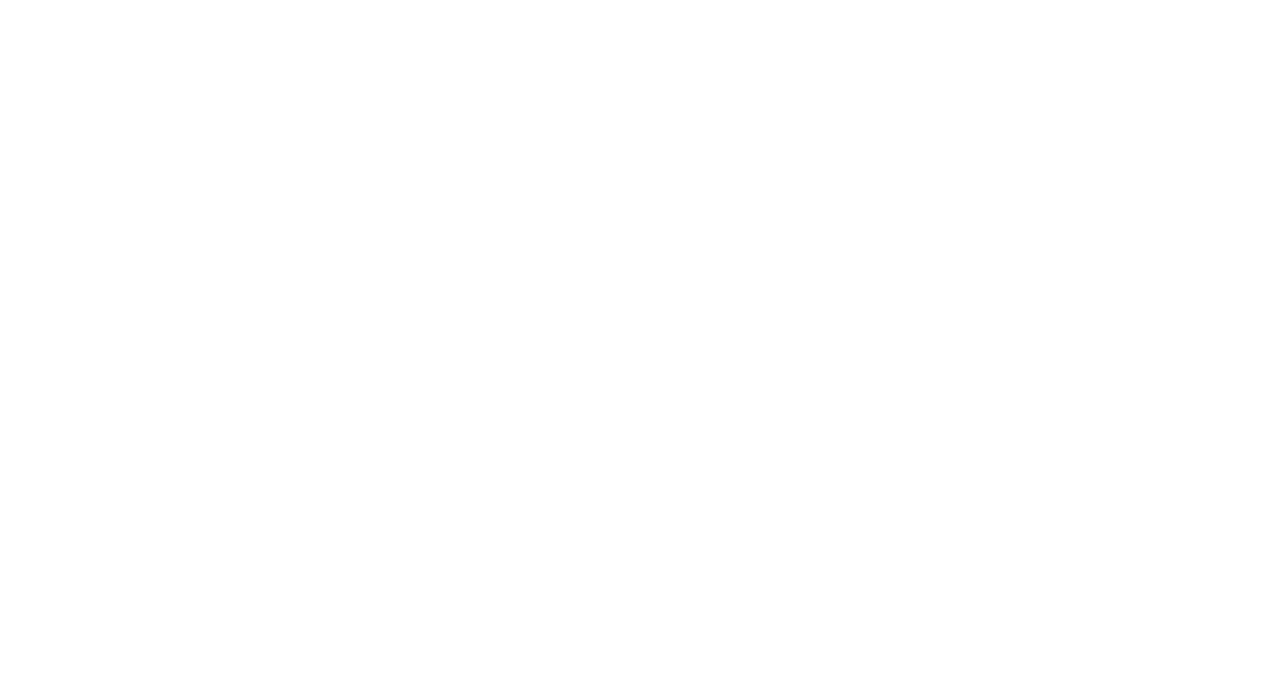
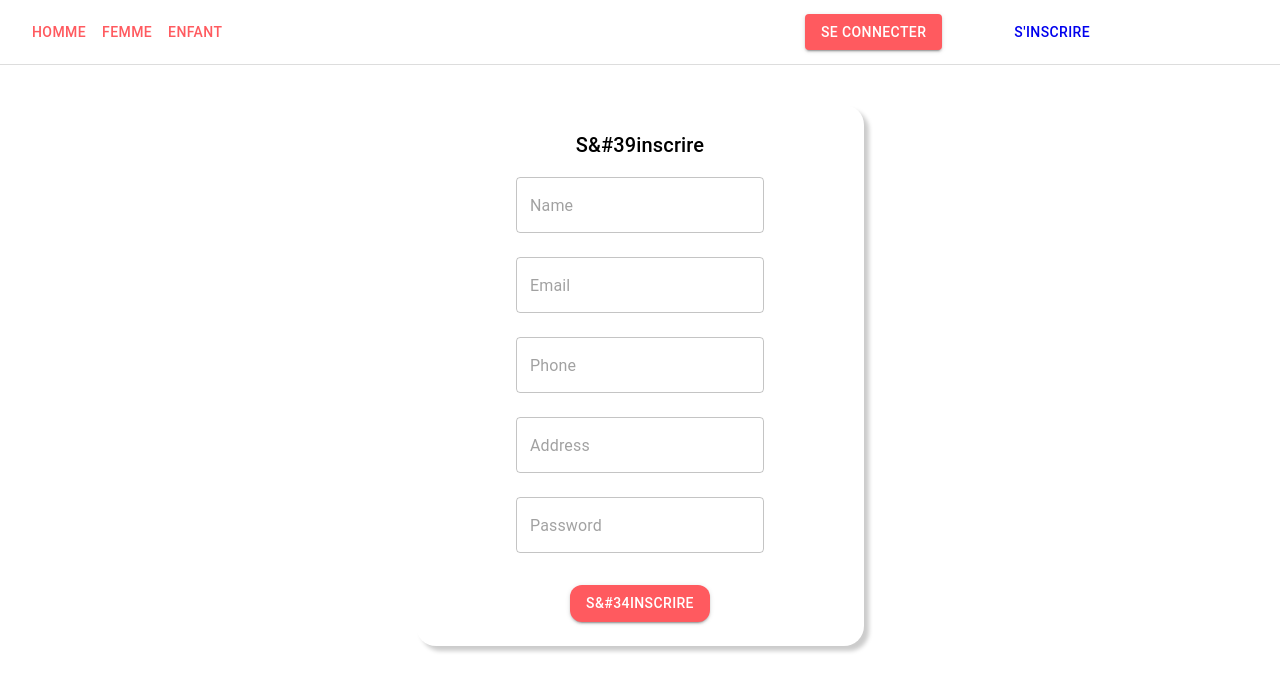
Before and after one commit to smail16/mern-stack-project, a React (Create React App) app: page /signup in a window 1280 px wide. Before the commit this address had no page. Shown: the top 692 px of the page. Built offline with nearby package versions, Linux system fonts and the light colour scheme.

Commit message:
comp cart

```diff
--- /dev/null
+++ b/src/components/card/index.jsx
@@ -0,0 +1,30 @@
+import * as React from 'react'
+import Card from '@mui/material/Card'
+import CardActions from '@mui/material/CardActions'
+import CardContent from '@mui/material/CardContent'
+import CardMedia from '@mui/material/CardMedia'
+import Button from '@mui/material/Button'
+import Typography from '@mui/material/Typography'
+
+function CardModel() {
+  return (
+    <Card sx={{ maxWidth: 320, borderRadius: '16px' }}>
+      <CardMedia
+        sx={{ height: 400 }}
+        image="https://contents.mediadecathlon.com/p2073348/k$1c0d555588837c40b5412a7eaf8f715b/t-shirt-slim-500-homme-blanc.jpg?format=auto&quality=40&f=800x800"
+        title="green iguana"
+      />
+      <CardContent>
+        <Typography variant="body2" color="text.secondary" align="center">
+          <h3>title</h3>
+          <strong><p>price : 109$</p></strong>
+        </Typography>
+      </CardContent>
+      {/* <CardActions>
+        <Button size="small">Share</Button>
+        <Button size="small">Learn More</Button>
+      </CardActions> */}
+    </Card>
+  )
+}
+export default CardModel
--- /dev/null
+++ b/src/components/carddDetails/index.jsx
@@ -0,0 +1,59 @@
+import * as React from 'react'
+
+import {
+  Button, FormControl, IconButton, InputLabel, MenuItem, Select,
+} from '@mui/material'
+
+function CardDetails() {
+  const [age, setAge] = React.useState('')
+
+  const handleChange = (event) => {
+    setAge(event.target.value)
+  }
+  return (
+    <div>
+      <div className="photos">
+        <img src="" alt="" />
+        <img src="" alt="" />
+        <img src="" alt="" />
+      </div>
+      <div className="description">
+        <h1>Title</h1>
+        <h2>Price</h2>
+      </div>
+      <div className="achat">
+        <FormControl variant="standard" sx={{ m: 1, minWidth: 120 }}>
+          <InputLabel id="demo-simple-select-standard-label">Quantité</InputLabel>
+          <Select
+            labelId="demo-simple-select-standard-label"
+            id="demo-simple-select-standard"
+            value={age}
+            onChange={handleChange}
+            label="Age"
+          >
+            <MenuItem value="" />
+            <MenuItem value={1}>1</MenuItem>
+            <MenuItem value={2}>2</MenuItem>
+            <MenuItem value={3}>3</MenuItem>
+            <MenuItem value={4}>4</MenuItem>
+          </Select>
+        </FormControl>
+        <Button variant="contained"> Ajouter au panier</Button>
+        <IconButton color="primary" aria-label="add to shopping cart" />
+        {/* <h3>
+          {' '}
+          Lets go for a
+          {' '}
+          <ProductionQuantityLimitsIcon/>
+          ?
+          {' '}
+        </h3> */}
+      </div>
+      <div className="description">
+        <p>description</p>
+      </div>
+    </div>
+  )
+}
+
+export default CardDetails
--- a/src/components/index.js
+++ b/src/components/index.js
@@ -1 +1,5 @@
 export { default as NavBar } from './navBar'
+export { default as CardModel } from './card'
+export { default as ModalSignup } from './modelsignup'
+export { default as ModalSignin } from './modelsignin'
+export { default as CardDetails } from './carddDetails'
--- /dev/null
+++ b/src/components/modelsignin/index.jsx
@@ -0,0 +1,61 @@
+import * as React from 'react'
+import Box from '@mui/material/Box'
+import Modal from '@mui/material/Modal'
+import Button from '@mui/material/Button'
+import Typography from '@mui/material/Typography'
+import { TextField } from '@mui/material'
+
+const style = {
+  display: 'flex',
+  flexDirection: 'column',
+  maxWidth: 400,
+  alignItems: 'center',
+  justifyContent: 'center',
+  bgcolor: 'background.paper',
+  margin: 'auto',
+  marginTop: 5,
+  padding: 3,
+  borderRadius: 5,
+  boxShadow: '5px 5px 4px #ccc',
+  sx: { ':hover': { boxShadow: '1px 3px 7px #ccc' } },
+}
+
+function ModalSignin() {
+  const [open, setOpen] = React.useState(false)
+  const handleOpen = () => setOpen(true)
+  const handleClose = () => setOpen(false)
+
+  return (
+    <>
+      {/* <Button onClick={handleOpen}>Open modal</Button> */}
+      {/* <Modal
+        keepMounted
+        open={open}
+        onClose={handleClose}
+        aria-labelledby="keep-mounted-modal-title"
+        aria-describedby="keep-mounted-modal-description"
+      > */}
+      <Box sx={style}>
+        <Typography id="keep-mounted-modal-title" variant="h6" component="h2">
+          Se connecter
+        </Typography>
+        <TextField margin="normal" type="text" variant="outlined" placeholder="Name" />
+        {' '}
+        <TextField margin="normal" type="password" variant="outlined" placeholder="Password" />
+        <Button
+          sx={{
+            marginTop: 3,
+            borderRadius: 3,
+          }}
+          variant="contained"
+        >
+          Se connecter
+
+        </Button>
+      </Box>
+      {/* </Modal> */}
+
+    </>
+  )
+}
+export default ModalSignin
--- /dev/null
+++ b/src/components/modelsignup/index.jsx
@@ -0,0 +1,67 @@
+import * as React from 'react'
+import Box from '@mui/material/Box'
+import Modal from '@mui/material/Modal'
+import Button from '@mui/material/Button'
+import Typography from '@mui/material/Typography'
+import { TextField } from '@mui/material'
+
+const style = {
+  display: 'flex',
+  flexDirection: 'column',
+  maxWidth: 400,
+  alignItems: 'center',
+  justifyContent: 'center',
+  bgcolor: 'background.paper',
+  margin: 'auto',
+  marginTop: 5,
+  padding: 3,
+  borderRadius: 5,
+  boxShadow: '5px 5px 4px #ccc',
+  sx: { ':hover': { boxShadow: '1px 3px 7px #ccc' } },
+}
+
+function ModalSignup() {
+  const [open, setOpen] = React.useState(false)
+  const handleOpen = () => setOpen(true)
+  const handleClose = () => setOpen(false)
+
+  return (
+    <>
+      {/* <Button onClick={handleOpen}>Open modal</Button> */}
+      {/* <Modal
+        keepMounted
+        open={open}
+        onClose={handleClose}
+        aria-labelledby="keep-mounted-modal-title"
+        aria-describedby="keep-mounted-modal-description"
+      > */}
+      <Box sx={style}>
+        <Typography id="keep-mounted-modal-title" variant="h6" component="h2">
+          S&#39inscrire
+        </Typography>
+        <TextField margin="normal" type="text" variant="outlined" placeholder="Name" />
+        {' '}
+        <TextField margin="normal" type="email" variant="outlined" placeholder="Email" />
+        {' '}
+        <TextField margin="normal" type="text" variant="outlined" placeholder="Phone" />
+
+        {' '}
+        <TextField margin="normal" type="text" variant="outlined" placeholder="Address" />
+        {' '}
+        <TextField margin="normal" type="password" variant="outlined" placeholder="Password" />
+        <Button
+          sx={{
+            marginTop: 3,
+            borderRadius: 3,
+          }}
+          variant="contained"
+        >
+          S&#34inscrire
+        </Button>
+      </Box>
+      {/* </Modal> */}
+
+    </>
+  )
+}
+export default ModalSignup
--- a/src/components/navBar/index.jsx
+++ b/src/components/navBar/index.jsx
@@ -8,9 +8,11 @@ import Menu from '@mui/material/Menu'
 import Container from '@mui/material/Container'
 import Avatar from '@mui/material/Avatar'
 import Button from '@mui/material/Button'
+import Stack from '@mui/material/Stack'
 import Tooltip from '@mui/material/Tooltip'
 import MenuItem from '@mui/material/MenuItem'
 import { Button as AuthButton } from 'design-system'
+import { Link, Navigate } from 'react-router-dom'
 
 const pages = ['Homme', 'Femme', 'Enfant']
 const settings = ['Profile', 'Logout']
@@ -99,8 +101,10 @@ function NavBar() {
               </Tooltip>
             ) : (
               <div>
-                <AuthButton variant="contained" buttonText="se connecter" />
-                <AuthButton variant="outlined" buttonText="s'inscrire" />
+                <Stack spacing={7} direction="row" mr="150px">
+                  <Link to="/signin"><AuthButton variant="contained" buttonText="se connecter" /></Link>
+                  <Link to="/signup"><AuthButton variant="outlained" buttonText="s'inscrire" /></Link>
+                </Stack>
               </div>
             )}
             <Menu
--- a/src/navigator/index.jsx
+++ b/src/navigator/index.jsx
@@ -3,13 +3,17 @@ import { BrowserRouter as Router, Routes, Route } from 'react-router-dom'
 import { theme } from 'config'
 import { ThemeProvider } from '@mui/material/styles'
 import { Home } from 'screens'
+import { CardDetails, ModalSignin, ModalSignup, NavBar } from 'components'
 
 function App() {
   return (
     <ThemeProvider theme={theme}>
       <Router>
+        <NavBar />
         <Routes>
           <Route path="/" element={<Home />} />
+          <Route path="/signin" element={<ModalSignin />} />
+          <Route path="/signup" element={<ModalSignup />} />
         </Routes>
       </Router>
     </ThemeProvider>
--- a/src/screens/home/index.jsx
+++ b/src/screens/home/index.jsx
@@ -1,8 +1,15 @@
-import { NavBar } from 'components'
+import {
+  NavBar, CardModel, ModalSignup, ModalSignin, CardDetails,
+} from 'components'
 import React from 'react'
 
 function Home() {
-  return <NavBar />
+  return (
+    <>
+      <CardModel />
+      <CardDetails />
+    </>
+  )
 }
 
 export default Home
```
Also changed, not shown: package.json (+5 -2 lines), 2 other files (tests, documents, lock files or other folders).
